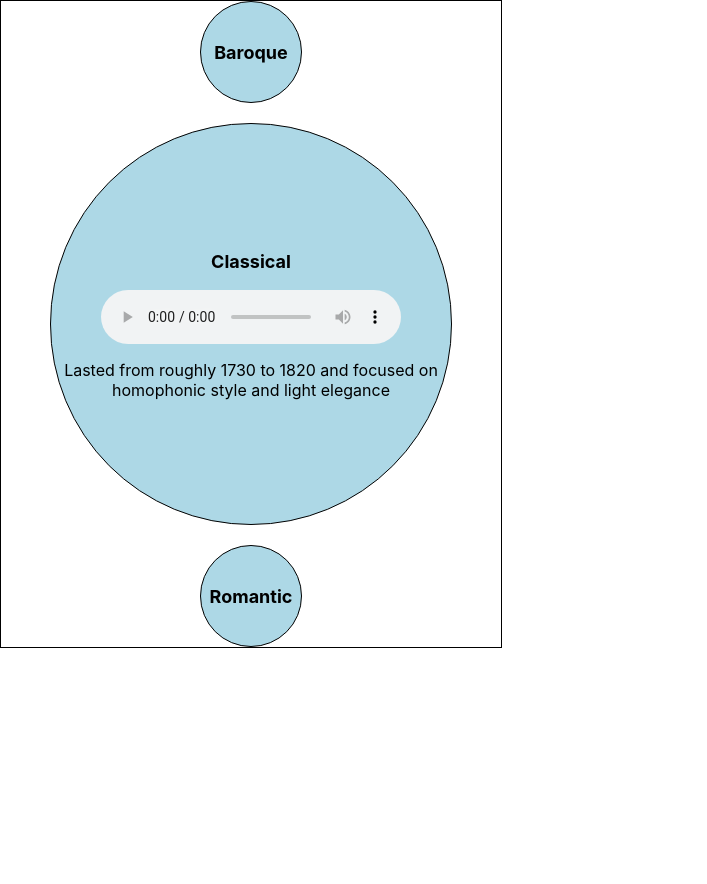
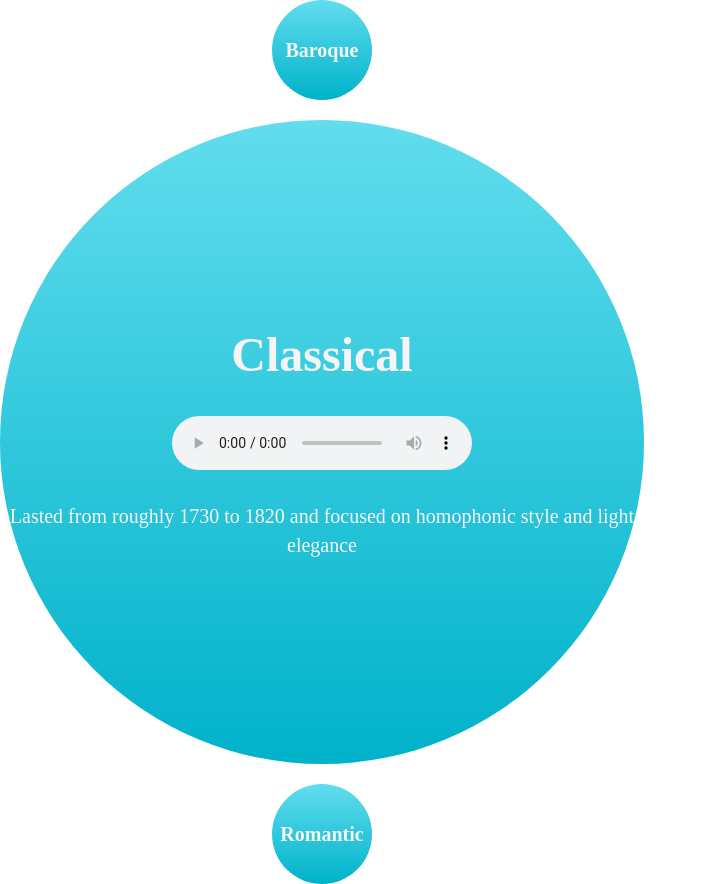
Before and after one commit to tsaomaxwell/music-bubbles-2, a React (Create React App) app in the folder music_bubbles/: page / in a window 1280 px wide. Shown: the whole page, without its empty margins (0-707 px from the left). Before the commit the page ends 800 px from the top, so only its background shows below. Built offline with nearby package versions, Linux system fonts and the light colour scheme.

Commit message:
added tayto's design elements

```diff
--- a/music_bubbles/src/components/BigBubble.css
+++ b/music_bubbles/src/components/BigBubble.css
@@ -3,22 +3,35 @@
   justify-content: center;
   align-items: center;
   flex-direction: column;
-  width: 500px;
+  width: 644px;
   row-gap: 20px;
-  border: 1px solid black;
 }
 .inner {
-  background: lightblue;
+  background: linear-gradient(180deg, #61ddee 0%, rgba(255, 255, 255, 0) 100%),
+    #00b2ca;
   border-radius: 50%;
-  width: 400px;
-  height: 400px;
+  width: 644px;
+  height: 644px;
   display: flex;
   justify-content: center;
   align-items: center;
   flex-direction: column;
-  border: 1px solid black;
 }
 
 .name {
-  display: block;
+  font-family: Montserrat;
+  font-style: normal;
+  font-weight: bold;
+  font-size: 48px;
+  line-height: 59px;
+  color: #f6f4f5;
 }
+
+.info {
+  font-family: Montserrat;
+  font-style: normal;
+  font-weight: 500;
+  font-size: 20px;
+  line-height: 29px;
+  color: #f6f4f5;
+}
--- a/music_bubbles/src/components/BigBubble.js
+++ b/music_bubbles/src/components/BigBubble.js
@@ -14,15 +14,16 @@ function BigBubble(props){
 
         <div className = 'inner'>
             <div className = 'name'>
-                <p></p>{props.genre}<p></p>
+                {props.genre}
             </div>
+            <p></p>
             <audio controls>
                 <source src={props.song} type = "audio/mpeg" />
                 Music not supported
             </audio>
-
+            <p></p>
             <div className = 'info'>
-                <p></p>{props.info}<p></p>
+                {props.info}
             </div>
         </div>
 
--- a/music_bubbles/src/components/SmallBubble.css
+++ b/music_bubbles/src/components/SmallBubble.css
@@ -1,15 +1,19 @@
 .outer {
-  background: lightblue;
+  background: linear-gradient(180deg, #61ddee 0%, rgba(255, 255, 255, 0) 100%),
+    #00b2ca;
   border-radius: 50%;
   width: 100px;
   height: 100px;
   display: flex;
   justify-content: center;
   align-items: center;
-  border: 1px solid black;
 }
 
-.name {
+.nameSmall {
+  font-family: Montserrat;
+  font-style: normal;
   font-weight: bold;
-  font-size: large;
+  font-size: 20px;
+  line-height: 29px;
+  color: #f6f4f5;
 }
--- a/music_bubbles/src/components/SmallBubble.js
+++ b/music_bubbles/src/components/SmallBubble.js
@@ -4,7 +4,7 @@ import './SmallBubble.css';
 function SmallBubble(props){
 
     return <div className = 'outer'>
-        <div className = 'name'>
+        <div className = 'nameSmall'>
             {props.title}
         </div>
     </div>
```
